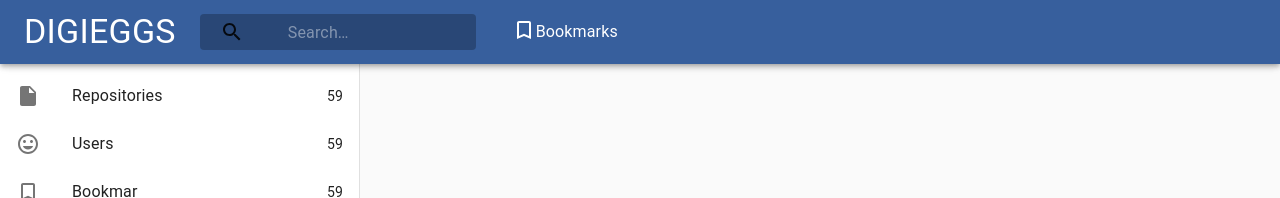
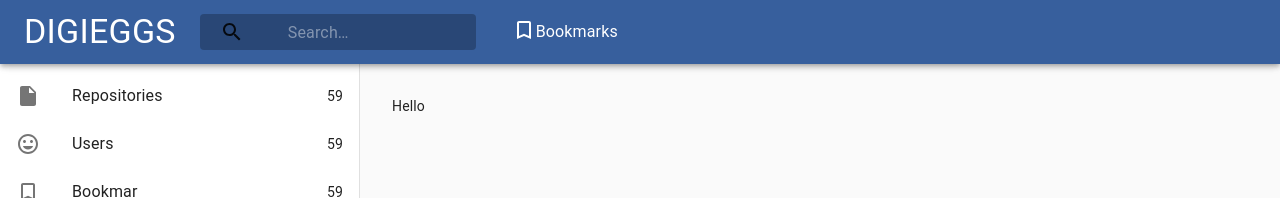
Before and after one commit to halitbatur/digieggs-github-search, a React (Create React App) app: page /search in a window 1280 px wide. Shown: the top 198 px of the page. Built offline with nearby package versions, Linux system fonts and the light colour scheme.

Commit message:
add paddings to content

```diff
--- a/src/container/searchResults/SearchResults.tsx
+++ b/src/container/searchResults/SearchResults.tsx
@@ -36,7 +36,7 @@ const useStyles = makeStyles((theme: Theme) =>
     },
     content: {
       flexGrow: 1,
-      padding: theme.spacing(1),
+      padding: theme.spacing(4),
     },
   })
 );
@@ -116,9 +116,7 @@ const SearchResults = () => {
           <Divider />
         </div>
       </Drawer>
-      <main className={classes.content}>
-        <Toolbar />
-      </main>
+      <main className={classes.content}>Hello</main>
     </div>
   );
 };
```
